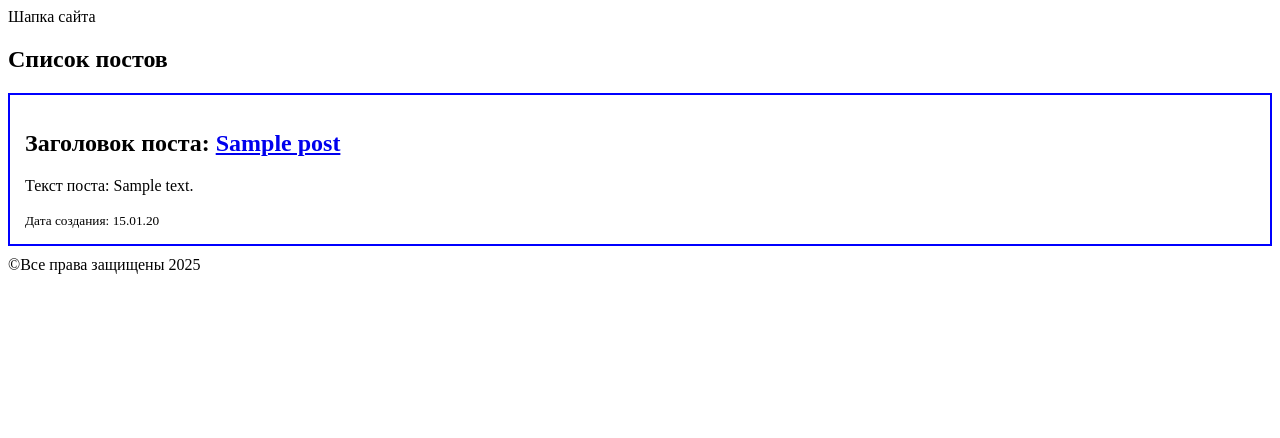
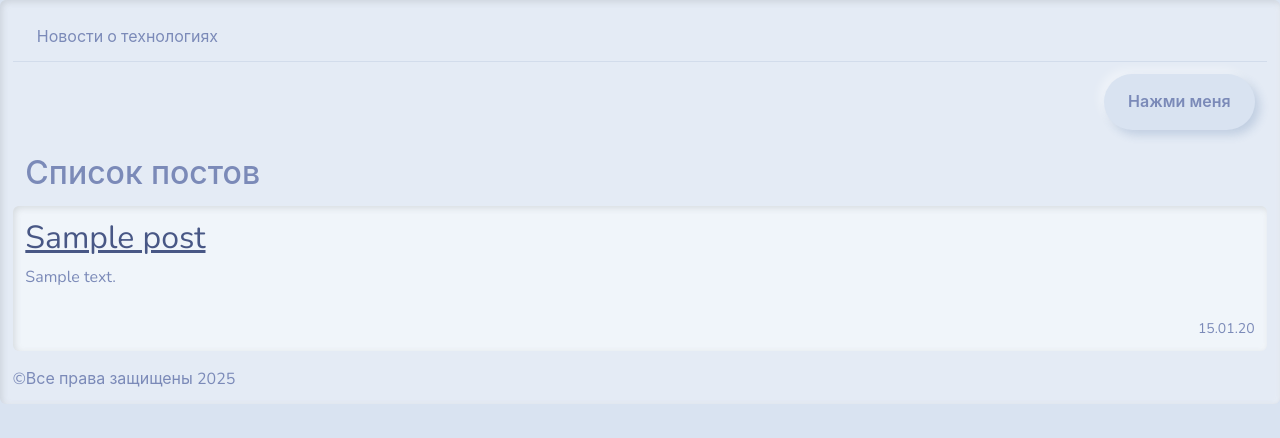
Before and after one commit to Banshee0802/project_22.06, a Django app: page /posts/ in a window 1280 px wide. Shown: the top 438 px of the page. Run offline with Django 5.2, Linux system fonts and the light colour scheme; tables that the repository leaves empty hold one stand-in row (values such as "Sample post"); some libraries are stand-ins or nearby versions.

Commit message:
Подключила Bootstrap, применила стили, добавила кнопку Удалить на странице поста, добавила кнопку со всплывающим окном

```diff
--- a/config/settings.py
+++ b/config/settings.py
@@ -116,6 +116,7 @@ USE_TZ = True
 # https://docs.djangoproject.com/en/5.2/howto/static-files/
 
 STATIC_URL = 'static/'
+STATICFILES_DIRS = [BASE_DIR / 'static/']
 
 # Default primary key field type
 # https://docs.djangoproject.com/en/5.2/ref/settings/#default-auto-field
--- a/project/templates/posts/posts_all.html
+++ b/project/templates/posts/posts_all.html
@@ -1,18 +1,45 @@
 {% extends "base.html" %}
+{% load static %}
 
-{% block title %}Список постов{% endblock title %}
+{% block title %}Список постов{%endblock title %}
 
 {% block content %}
-    {% if posts %}
-        <h2>Список постов</h2>
-        {% for post in posts %}
-        <div class='post-container' style='border: 2px solid blue; margin-bottom: 10px; padding: 15px;'>
-            <h2>Заголовок поста: <a href='{% url "post_info" post.id %}'>{{ post.title }}</a></h2>
-            <p>Текст поста: {{ post.text }}</p>
-            <small>Дата создания: {{ post.created_at|date:"d.m.y" }}</small>
-        </div>
-        {% endfor %}
-    {% else %}
-        <p>Постов ещё нет</p>
-    {% endif %}
+<div class="d-flex justify-content-end">
+  <button id="myAlertButton" class="btn btn-primary">Нажми меня</button>
+</div>
+{% if posts %}
+<h2 class="text-body-primary">Список постов</h2>
+{% for post in posts %}
+<div class="card bg-light mb-3">
+  <h2><a href='{% url "post_info" post.id %}'>{{ post.title }}</a></h2>
+  <p>{{ post.text }}</p>
+  <small class="created_at">{{ post.created_at|date:"d.m.y" }}</small>
+</div>
+{% endfor %} {% else %}
+<p>Постов ещё нет</p>
+{% endif %}
+<div
+  class="toast-container position-fixed top-0 start-50 translate-middle-x p-3">
+  <div
+    id="liveToast"
+    class="toast"
+    role="alert"
+    aria-live="assertive"
+    aria-atomic="true"
+  >
+    <div class="toast-header bg-primary text-white">
+      <strong class="me-auto">Упс</strong>
+      <button
+        type="button"
+        class="btn-close btn-close-white"
+        data-bs-dismiss="toast"
+        aria-label="Закрыть"
+      ></button>
+    </div>
+    <div class="toast-body">Работает!&#10024;</div>
+  </div>
+</div>
+{% block scripts %}
+<script src="{% static 'js/script.js' %}"></script>
+{% endblock %}
 {% endblock content %}
--- a/project/urls.py
+++ b/project/urls.py
@@ -1,6 +1,6 @@
 from django.urls import path
 
-from .views import home_view, post_info, get_post_list
+from .views import home_view, post_info, get_post_list, delete_post
 
 from . import views
 
@@ -11,5 +11,6 @@ urlpatterns = [
     path('contact/', views.contact, name='contact'),
     path('about/', views.about, name='about'),
     path('posts/<int:id>/', post_info, name='post_info'),
-    path('posts/', get_post_list, name='posts_all')
+    path('posts/', get_post_list, name='posts_all'),
+    path('post/<int:id>/delete/', delete_post, name='delete_post'),
 ]
--- a/project/views.py
+++ b/project/views.py
@@ -1,6 +1,7 @@
-from django.shortcuts import render, get_object_or_404
+from django.shortcuts import render, get_object_or_404, redirect
 from django.http import HttpResponse
 from .models import Post
+from django.contrib.auth.decorators import login_required
 
 
 def home_view(request):
@@ -31,3 +32,11 @@ def get_post_list(request):
 def post_info(request, id):
     post = get_object_or_404(Post, id=id)
     return render(request, 'posts/post_info.html', context={'post': post})
+
+
+@login_required
+def delete_post(request, id):
+    post = get_object_or_404(Post, id=id)
+    if request.user.is_superuser:
+            post.delete()
+    return redirect('posts_all')
--- /dev/null
+++ b/static/css/core.css
@@ -0,0 +1,33 @@
+* {
+    padding: 0;
+    margin: 0;
+    box-sizing: border-box;
+}
+
+.text-body-primary {
+    margin: 1%;
+}
+
+.card {
+    padding: 1%;
+}
+
+.btn {
+    margin: 1%;
+}
+
+.created_at {
+    text-align: end;
+    padding-top: 1%;
+}
+
+.title {
+    font-size: xx-large;
+}
+
+
+.btn-tiny {
+    margin: 2%;
+    max-width: 10%;
+    align-self: end;
+}
--- /dev/null
+++ b/static/js/script.js
@@ -0,0 +1,12 @@
+document.addEventListener('DOMContentLoaded', function () {
+    const button = document.getElementById('myAlertButton');
+    const toastEl = document.getElementById('liveToast');
+
+    if (button && toastEl) {
+        const toast = new bootstrap.Toast(toastEl);
+
+        button.addEventListener('click', function () {
+            toast.show();
+        });
+    }
+});
--- a/templates/base.html
+++ b/templates/base.html
@@ -1,13 +1,21 @@
+{% load static %}
+
 <!DOCTYPE html>
 <html lang="en">
 <head>
     <meta charset="UTF-8">
     <meta name="viewport" content="width=device-width, initial-scale=1.0">
     <title>{% block title %}{% endblock title %}</title>
+    <link rel='stylesheet' href='{% static "css/core.css" %}'>
+    <link href="https://cdn.jsdelivr.net/npm/bootswatch@5.3.0/dist/morph/bootstrap.min.css" rel="stylesheet">
 </head>
 <body>
-    <header>Шапка сайта</header>
+    <div class="card border-primary mb-3" style="max-width: 100%;">
+    <div class="card-header">Новости о технологиях</div>
+
     <main>{% block content %}{% endblock content %}</main>
     <footer>&copy;Все права защищены 2025</footer>
+    <script src="https://cdn.jsdelivr.net/npm/bootstrap@5.3.0/dist/js/bootstrap.bundle.min.js"></script>
+
 </body>
 </html>
```
Also changed, not shown: project/templates/posts/post_info.html (+37 -6 lines).
